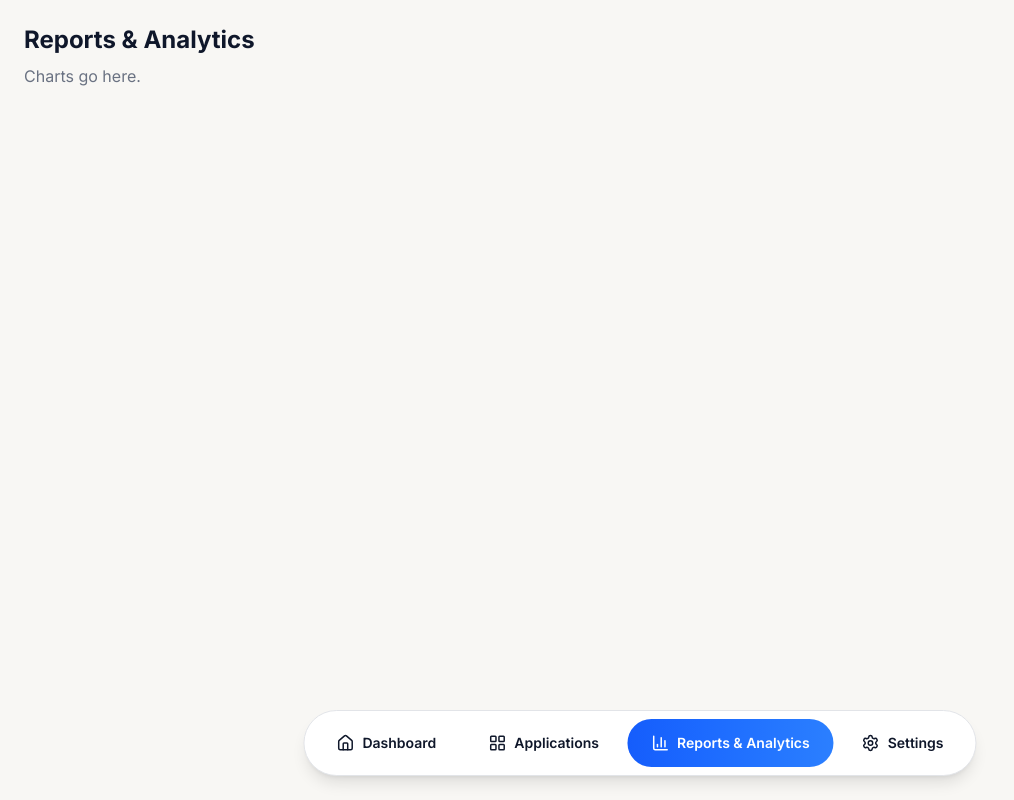
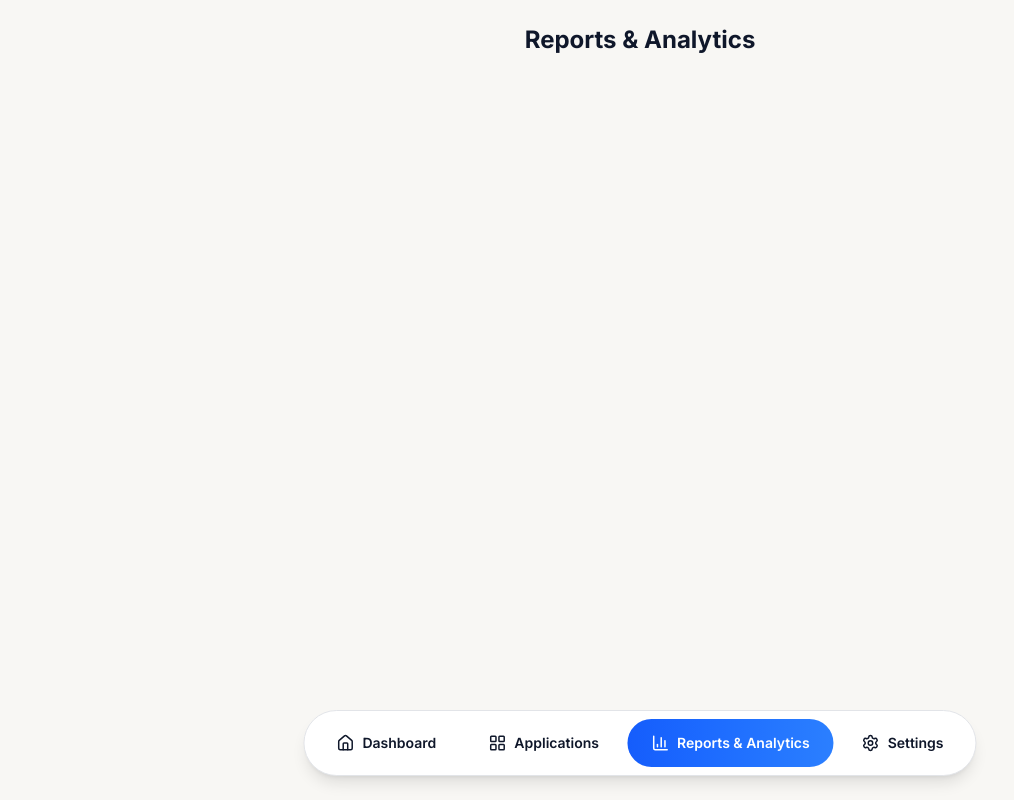
Before and after one commit to ToyBitZ00/Application_Tracker, a Next.js app: page /dashboard/reports in a window 1280 px wide. Shown: the whole page, without its empty margins (0-1014 px from the left). Built offline with nearby package versions, Linux system fonts and the light colour scheme.

Commit message:
Made the Placeholder titles presentable.

```diff
--- a/app/dashboard/applications/page.tsx
+++ b/app/dashboard/applications/page.tsx
@@ -1,8 +1,7 @@
 export default function ApplicationsPage() {
   return (
     <div className="p-6">
-      <h1 className="text-2xl font-bold">Applications</h1>
-      <p className="text-gray-500 mt-2">Kanban board goes here.</p>
+      <h1 className="text-2xl font-bold text-center">Applications</h1>
     </div>
   );
 }
--- a/app/dashboard/reports/page.tsx
+++ b/app/dashboard/reports/page.tsx
@@ -1,8 +1,7 @@
 export default function ReportsPage() {
   return (
     <div className="p-6">
-      <h1 className="text-2xl font-bold">Reports & Analytics</h1>
-      <p className="text-gray-500 mt-2">Charts go here.</p>
+      <h1 className="text-2xl font-bold text-center">Reports & Analytics</h1>
     </div>
   );
 }
--- a/app/dashboard/settings/page.tsx
+++ b/app/dashboard/settings/page.tsx
@@ -1,8 +1,7 @@
 export default function SettingsPage() {
   return (
     <div className="p-6">
-      <h1 className="text-2xl font-bold">Settings</h1>
-      <p className="text-gray-500 mt-2">Settings form goes here.</p>
+      <h1 className="text-2xl font-bold text-center">Settings</h1>
     </div>
   );
 }
```
